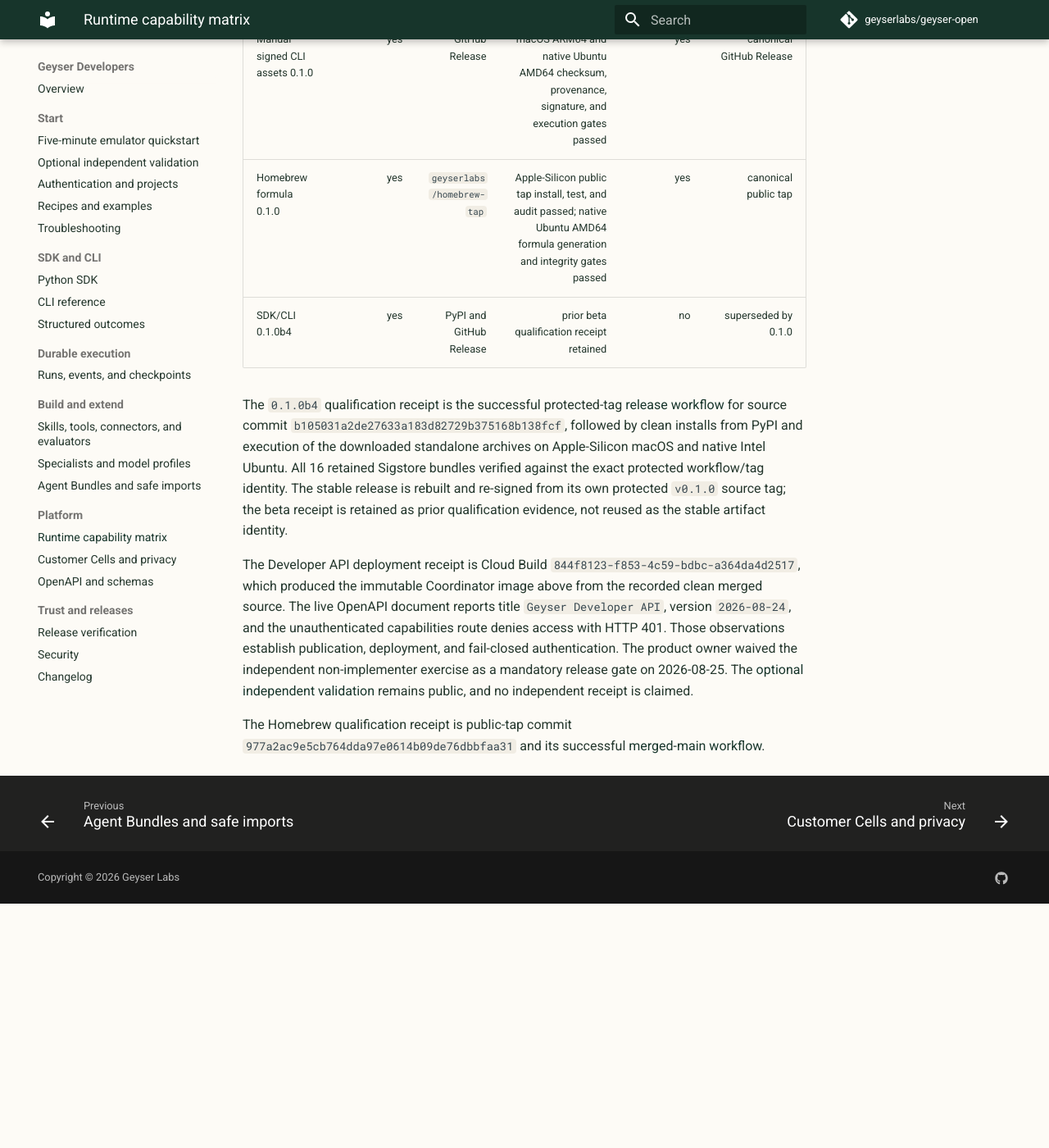
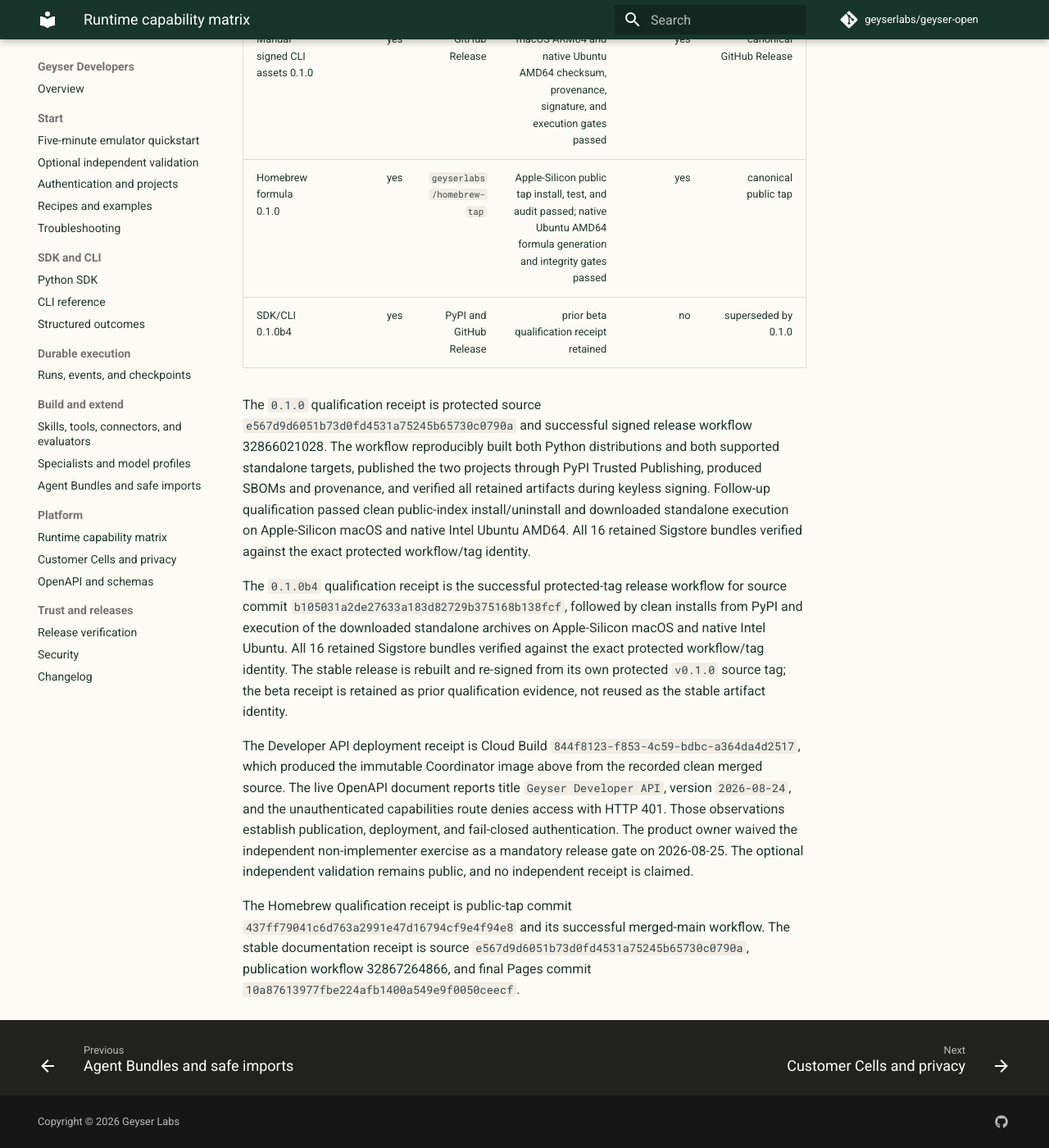
Before and after one commit to geyserlabs/geyser-open, an MkDocs documentation site: the page built from docs/compatibility.md, in a window 1280 px wide and 1400 px high, scrolled down 1004 px. Shown: the whole window at 82% size. Built offline with MkDocs 1.6.1 and Material for MkDocs 9.7.7, drawn with Linux system fonts in a browser that asks for light colours; comment, search, counter and statistics services are not loaded; the version menu is left out; before the commit the page ends 2106 px from its top, so only the background shows below that.

Commit message:
docs: record Geyser Open 0.1.0 receipts (#27)
Co-authored-by: jpsym <jed@symmetri.com>

```diff
--- a/docs/compatibility.md
+++ b/docs/compatibility.md
@@ -21,6 +21,16 @@
 | Homebrew formula 0.1.0 | yes | `geyserlabs/homebrew-tap` | Apple-Silicon public tap install, test, and audit passed; native Ubuntu AMD64 formula generation and integrity gates passed | yes | canonical public tap |
 | SDK/CLI 0.1.0b4 | yes | PyPI and GitHub Release | prior beta qualification receipt retained | no | superseded by 0.1.0 |
 
+The `0.1.0` qualification receipt is protected source
+`e567d9d6051b73d0fd4531a75245b65730c0790a` and successful signed
+[release workflow 32866021028](https://github.com/geyserlabs/geyser-open/actions/runs/32866021028).
+The workflow reproducibly built both Python distributions and both supported standalone targets,
+published the two projects through PyPI Trusted Publishing, produced SBOMs and provenance, and
+verified all retained artifacts during keyless signing. Follow-up qualification passed clean
+public-index install/uninstall and downloaded standalone execution on Apple-Silicon macOS and
+native Intel Ubuntu AMD64. All 16 retained Sigstore bundles verified against the exact protected
+workflow/tag identity.
+
 The `0.1.0b4` qualification receipt is the successful protected-tag
 [release workflow](https://github.com/geyserlabs/geyser-open/actions/runs/32854732268) for source
 commit `b105031a2de27633a183d82729b375168b138fcf`, followed by clean installs from PyPI and
@@ -40,5 +50,8 @@
 public, and no independent receipt is claimed.
 
 The Homebrew qualification receipt is public-tap commit
-`977a2ac9e5cb764dda97e0614b09de76dbbfaa31` and its successful
-[merged-main workflow](https://github.com/geyserlabs/homebrew-tap/actions/runs/32857989721).
+`437ff79041c6d763a2991e47d16794cf9e4f94e8` and its successful
+[merged-main workflow](https://github.com/geyserlabs/homebrew-tap/actions/runs/32867031090).
+The stable documentation receipt is source `e567d9d6051b73d0fd4531a75245b65730c0790a`,
+[publication workflow 32867264866](https://github.com/geyserlabs/geyser-open/actions/runs/32867264866),
+and final Pages commit `10a87613977fbe224afb1400a549e9f0050ceecf`.
```
Also changed, not shown: CHANGELOG.md (+4 -0 lines), README.md (+3 -2 lines), docs/changelog.md (+4 -0 lines), docs/releases.md (+3 -2 lines), 1 other file.
